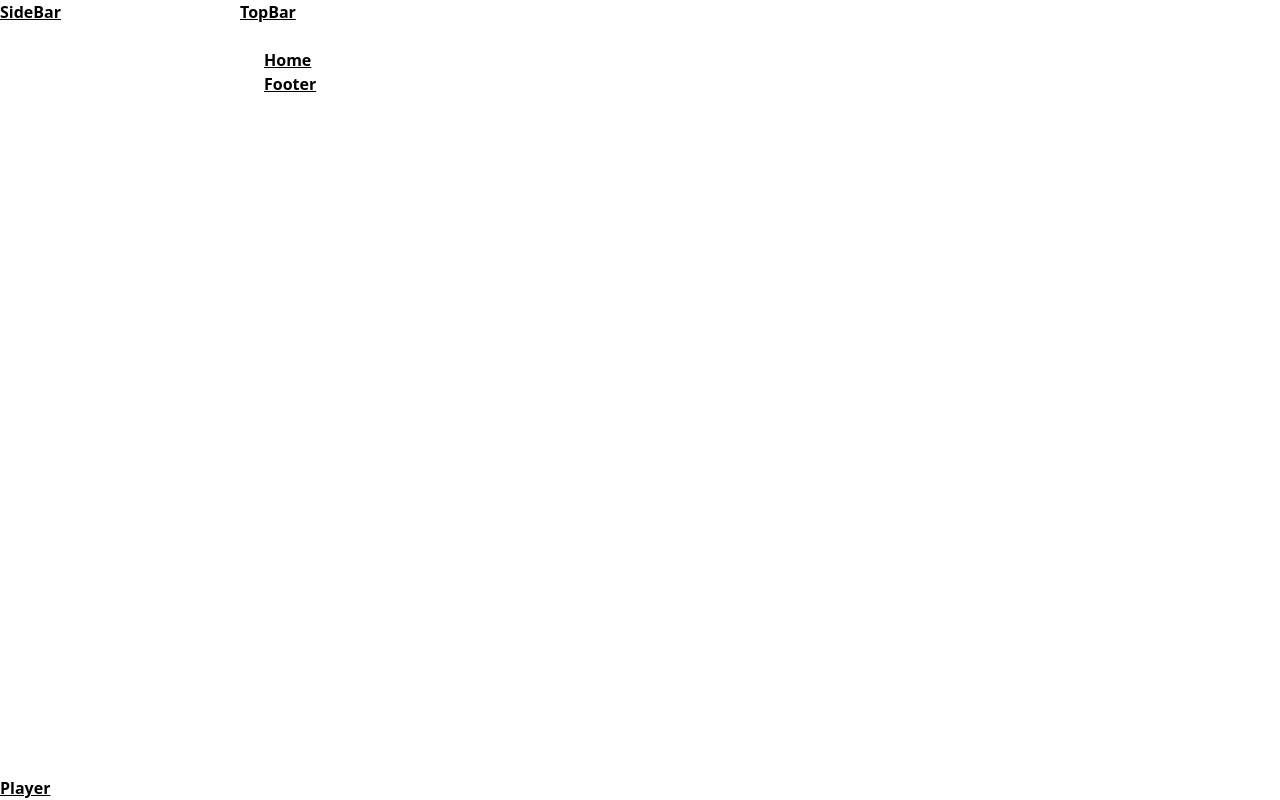
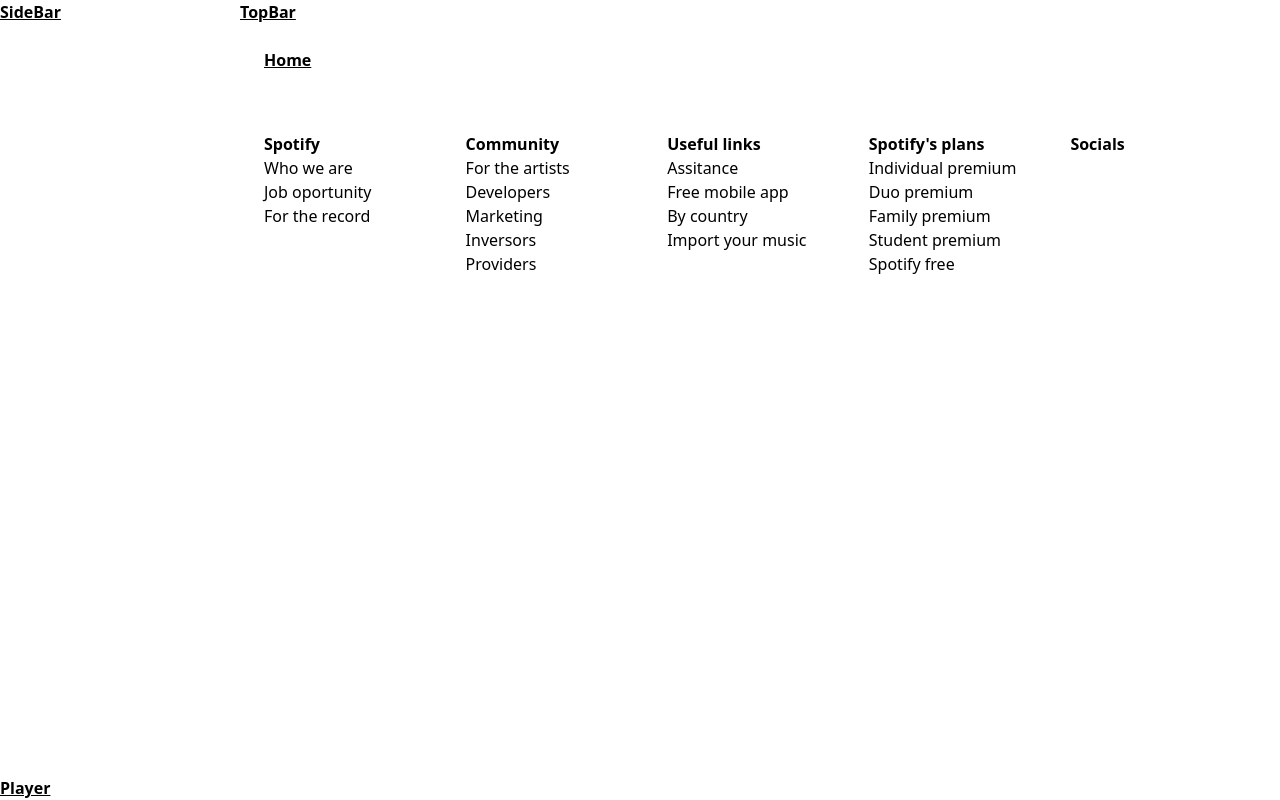
Before and after one commit to Zheng5005/Spotify-clone-frontend-focus-, a React (Vite) app: page / in a window 1280 px wide. Built offline with nearby package versions, Linux system fonts and the light colour scheme.

Commit message:
Card and Footer component advancement

```diff
--- /dev/null
+++ b/src/components/Card.tsx
@@ -0,0 +1,16 @@
+function Card() {
+  return (
+    <>
+      <img
+        className={`object-cover rounded-full`}
+        src="https://images.unsplash.com/photo-1633332755192-727a05c4013d?auto=format&amp;fit=crop&amp;q=80&amp;w=1160"
+        alt={`Artist`}
+        style={{ width: 200, height: 200 }}
+      />
+      <p>Name</p>
+      <p>Artist</p>
+    </>
+  )
+}
+
+export default Card
--- a/src/components/Footer.tsx
+++ b/src/components/Footer.tsx
@@ -1,7 +1,40 @@
 function Footer() {
   return (
     <>
-      <h1 className='text-3x1 font-bold underline'>Footer</h1>
+      <div className="mt-15 grid md:grid-cols-5 gap-4 sm:grid-cols-2">
+        <ul>
+          <li className='text-3x1 font-bold'>Spotify</li>
+          <li className='text-3x1'>Who we are</li>
+          <li className='text-3x1'>Job oportunity</li>
+          <li className='text-3x1'>For the record</li>
+        </ul>
+        <ul>
+          <li className='text-3x1 font-bold'>Community</li>
+          <li className='text-3x1'>For the artists</li>
+          <li className='text-3x1'>Developers</li>
+          <li className='text-3x1'>Marketing</li>
+          <li className='text-3x1'>Inversors</li>
+          <li className='text-3x1'>Providers</li>
+        </ul>
+        <ul>
+          <li className='text-3x1 font-bold'>Useful links</li>
+          <li className='text-3x1'>Assitance</li>
+          <li className='text-3x1'>Free mobile app</li>
+          <li className='text-3x1'>By country</li>
+          <li className='text-3x1'>Import your music</li>
+        </ul>
+        <ul>
+          <li className='text-3x1 font-bold'>Spotify's plans</li>
+          <li className='text-3x1'>Individual premium</li>
+          <li className='text-3x1'>Duo premium</li>
+          <li className='text-3x1'>Family premium</li>
+          <li className='text-3x1'>Student premium</li>
+          <li className='text-3x1'>Spotify free</li>
+        </ul>
+        <ul>
+          <li className='text-3x1 font-bold'>Socials</li>
+        </ul>
+      </div>
     </>
   )
 }
```
